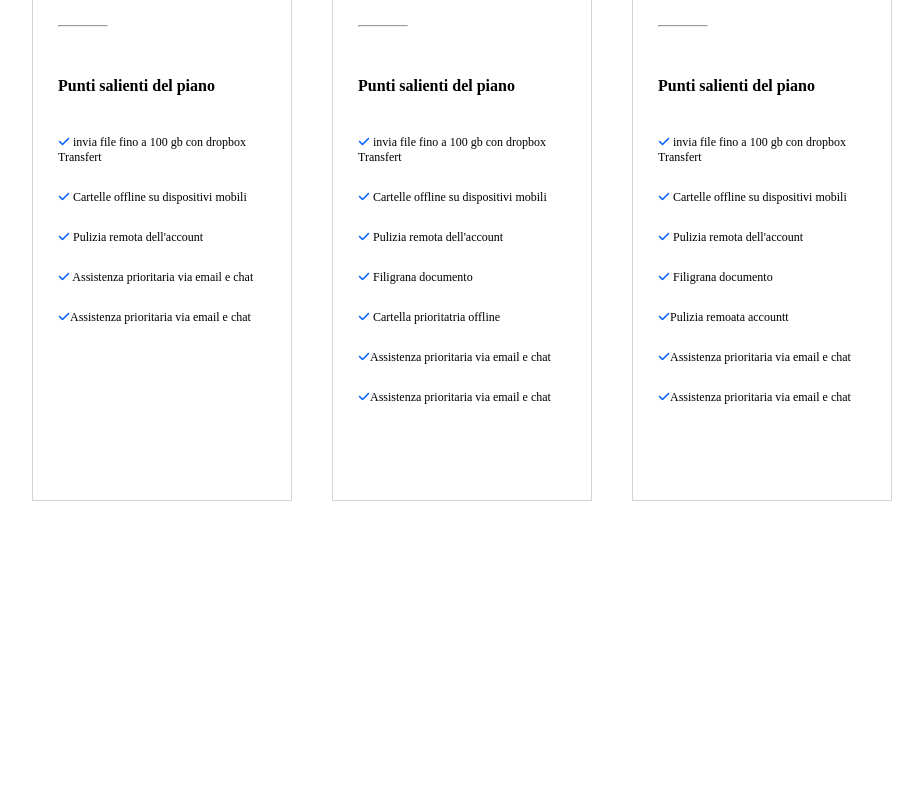
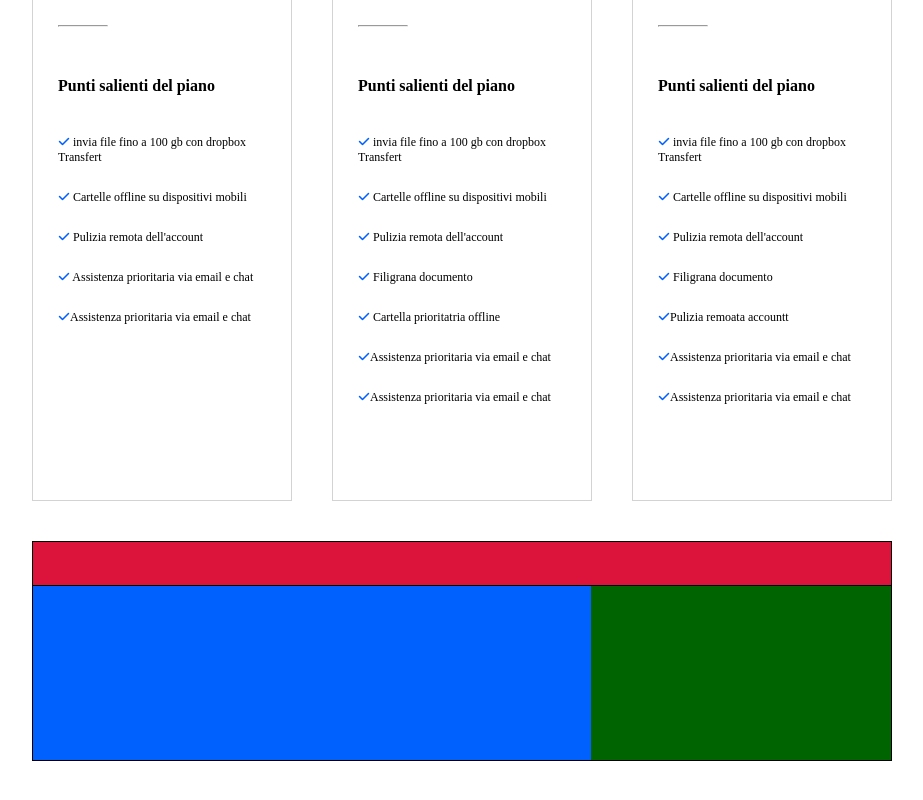
Before and after one commit to Gius993/htmlcss-dropbox, a plain HTML site: page index.html in a window 1280 px wide. Shown: the part 1578-2378 px from the top of the page, without its empty margins (288-1211 px from the left). Before the commit the page ends 2156 px from the top, so only its background shows below. Drawn offline with Linux system fonts and the light colour scheme.

Commit message:
creazione 4 tabella

```diff
--- a/css/style.css
+++ b/css/style.css
@@ -246,3 +246,35 @@ nav{
 .fix-li-margin{
 	margin-bottom: 25px;
 }
+
+/*Enterprise-contatti*/
+.Enterprise-contatti{
+	margin-top: 40px;
+	width: 860px;
+	height: 220px;
+	border: 1px solid black;
+	background-color: crimson;
+}
+
+.titolo-4-tabella{
+	border-bottom: 1px solid black;
+	height: 20%;
+}
+
+.contenuto-4-tabella{
+	width: 100%;
+	height: 80%;
+}
+
+.contenuto-4-txt{
+	width: 65%;
+	height: 100%;
+	background-color: #0061FF;
+
+}
+
+.contenuto-4-bottone{
+	width: 35%;
+	height: 100%;
+	background-color: darkgreen;
+}
--- a/index.html
+++ b/index.html
@@ -316,6 +316,22 @@
 			</div>
 			<!--contatta l'ufficio-->
 			<div class="Enterprise-contatti">
+				<!--titolo-->
+				<div class="titolo-4-tabella">
+
+				</div>
+				<!--contenuto-->
+				<div class="contenuto-4-tabella flex-fix">
+
+					<div class="contenuto-4-txt">
+
+					</div>
+
+					<div class="contenuto-4-bottone">
+
+					</div>
+
+				</div>
 
 			</div>
 		</section>
```
